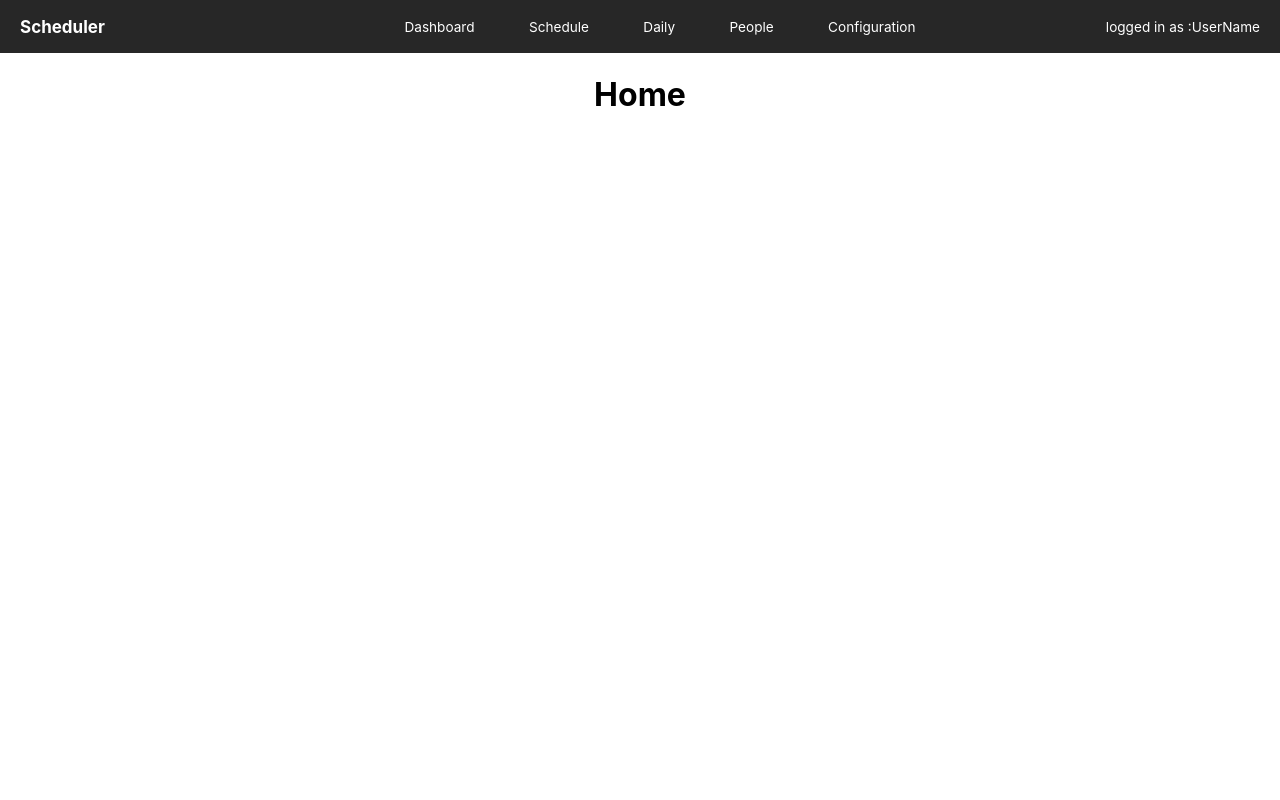
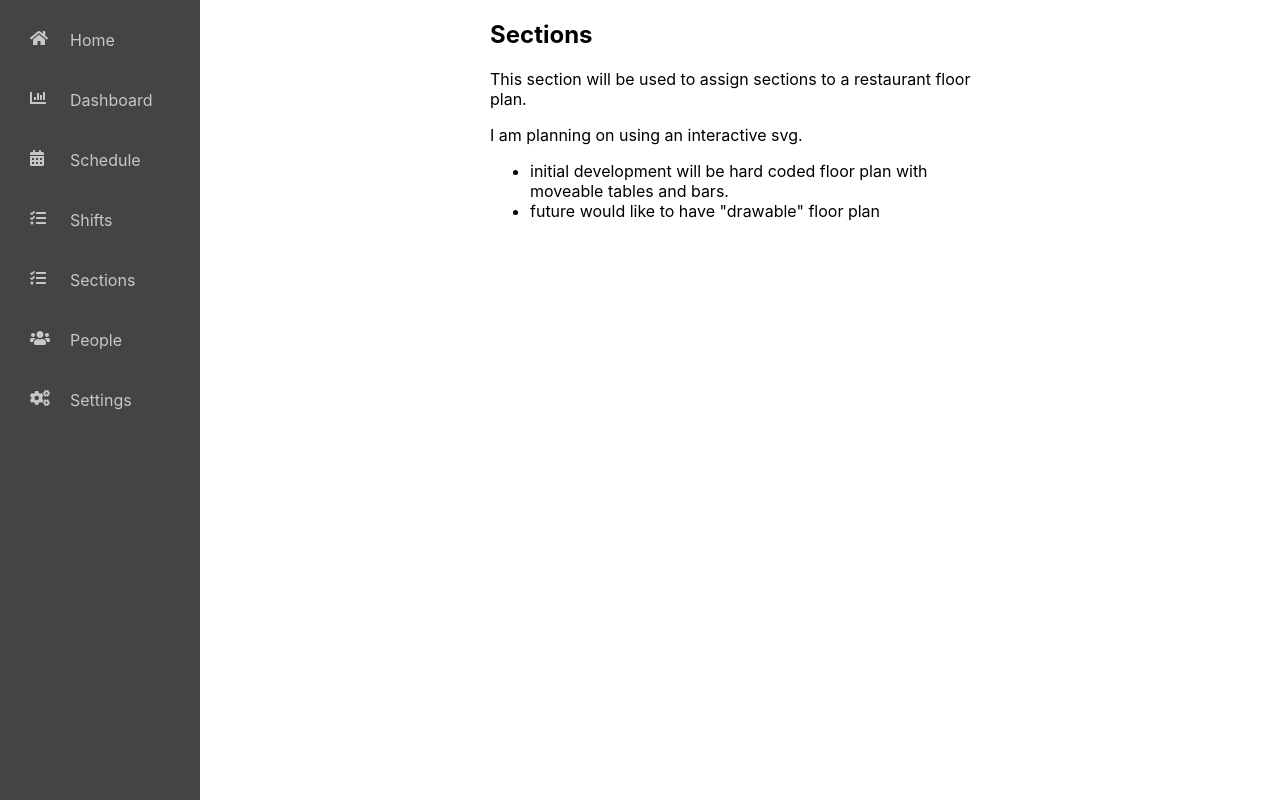
Before and after one commit to matthewray-pgh/scheduler, a React (Create React App) app: page /sections in a window 1280 px wide. Built offline with nearby package versions, Linux system fonts and the light colour scheme.

Commit message:
feat: added mostly empty Sections page

```diff
--- a/src/App.js
+++ b/src/App.js
@@ -10,6 +10,7 @@ import People from "./pages/People.js";
 import Configuration from "./pages/Configuration.js";
 import Dashboard from "./pages/Dashboard.js";
 import Shifts from "./pages/Shifts.js";
+import Sections from "./pages/Sections.js";
 
 const App = () => {
   return (
@@ -24,6 +25,9 @@ const App = () => {
           </Route>
           <Route path="/shifts">
             <Shifts />
+          </Route>
+          <Route path="/sections">
+            <Sections />
           </Route>
           <Route path="/dailySchedule">
             <DailySchedule />
--- a/src/components/SideNav.js
+++ b/src/components/SideNav.js
@@ -45,6 +45,12 @@ export const SideNav = () => {
           </Link>
         </li>
         <li>
+          <Link to="/sections">
+            <FontAwesomeIcon className="aside__nav--icon" icon={faTasks} />
+            <span className="aside__nav--text">Sections</span>
+          </Link>
+        </li>
+        <li>
           <Link to="/people">
             <FontAwesomeIcon className="aside__nav--icon" icon={faUsers} />
             <span className="aside__nav--text">People</span>
--- /dev/null
+++ b/src/pages/Sections.js
@@ -0,0 +1,31 @@
+import React from "react";
+
+import { SideNav } from "../components/SideNav";
+import "../styles/Sections.scss";
+
+const Sections = () => {
+  return (
+    <main className="sections__main">
+      <SideNav />
+      <section className="sections__content">
+        <h1 className="sections__page-heading">Sections</h1>
+        <section>
+          <p>
+            This section will be used to assign sections to a restaurant floor
+            plan.
+          </p>
+          <p>I am planning on using an interactive svg.</p>
+          <ul>
+            <li>
+              initial development will be hard coded floor plan with moveable
+              tables and bars.
+            </li>
+            <li> future would like to have "drawable" floor plan</li>
+          </ul>
+        </section>
+      </section>
+    </main>
+  );
+};
+
+export default Sections;
--- a/src/pages/Shifts.js
+++ b/src/pages/Shifts.js
@@ -21,7 +21,7 @@ const Shifts = () => {
       <SideNav />
       <section>
         <h1>Shifts</h1>
-        <section>
+        <section className="">
           <div className="shifts-grid-row" style={{}}>
             {intervals.map((d, i) => {
               return (
--- /dev/null
+++ b/src/styles/Sections.scss
@@ -0,0 +1,30 @@
+.sections {
+  &__main {
+    height: 100vh;
+    display: grid;
+    grid-template-columns: 200px auto;
+  }
+
+  &__page-heading {
+    text-align: left;
+  }
+
+  &__content {
+    margin: 0 auto;
+    padding: 0 20px;
+    width: 500px;
+    text-align: left;
+  }
+}
+
+/* desktops */
+@media (min-width: 960px) {
+}
+
+/* tablet */
+@media (min-width: 480px) and (max-width: 768px) {
+}
+
+/* mobile */
+@media (max-width: 480px) {
+}
```
